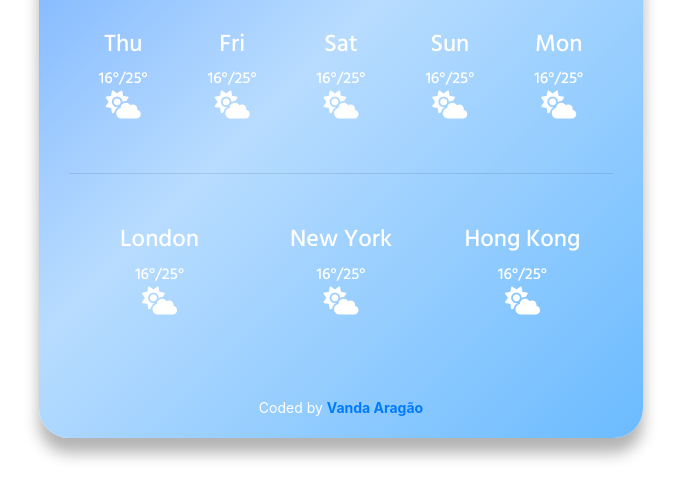
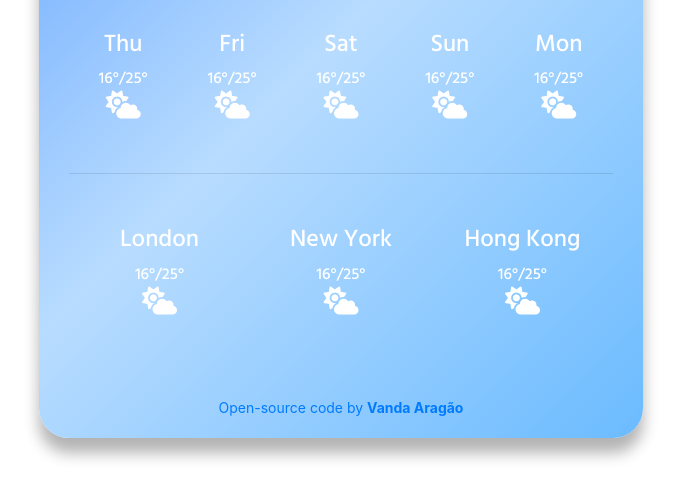
Before and after one commit to vandaragao/weather-app-shecodes, a plain HTML site: page index.html in a window 1280 px wide. Shown: the part 324-822 px from the top of the page, without its empty margins (299-980 px from the left). Drawn offline with nearby package versions, Linux system fonts and the light colour scheme.

Commit message:
Added Open-source code link

```diff
--- a/index.html
+++ b/index.html
@@ -170,7 +170,12 @@
       </div>
       <br />
       <footer>
-        Coded by
+        <a
+          href="https://github.com/vandaragao/weather-app-shecodes"
+          target="_blank"
+        >
+          Open-source code by
+        </a>
         <a href="https://www.linkedin.com/in/vanda-aragao" target="_blank">
           <strong> Vanda Aragão</strong></a
         >
```
